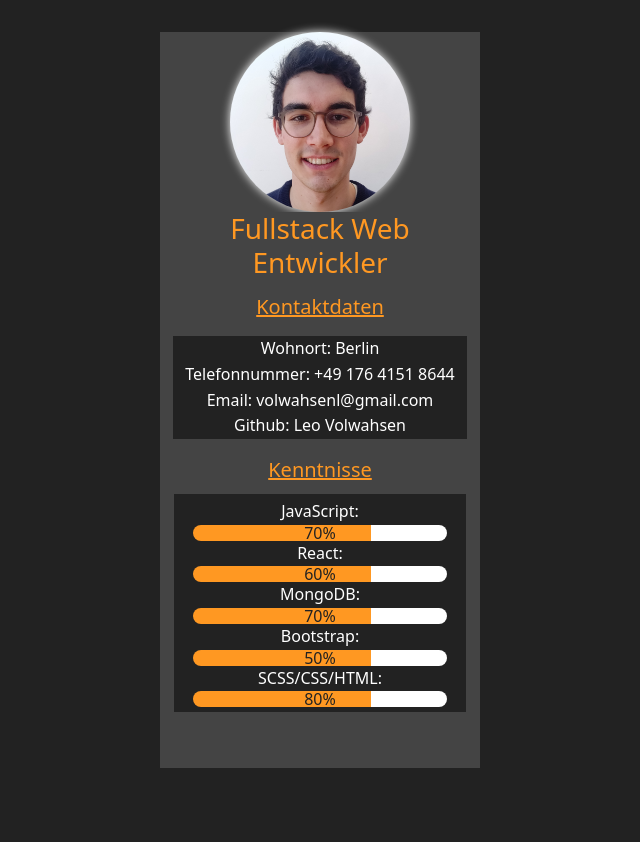
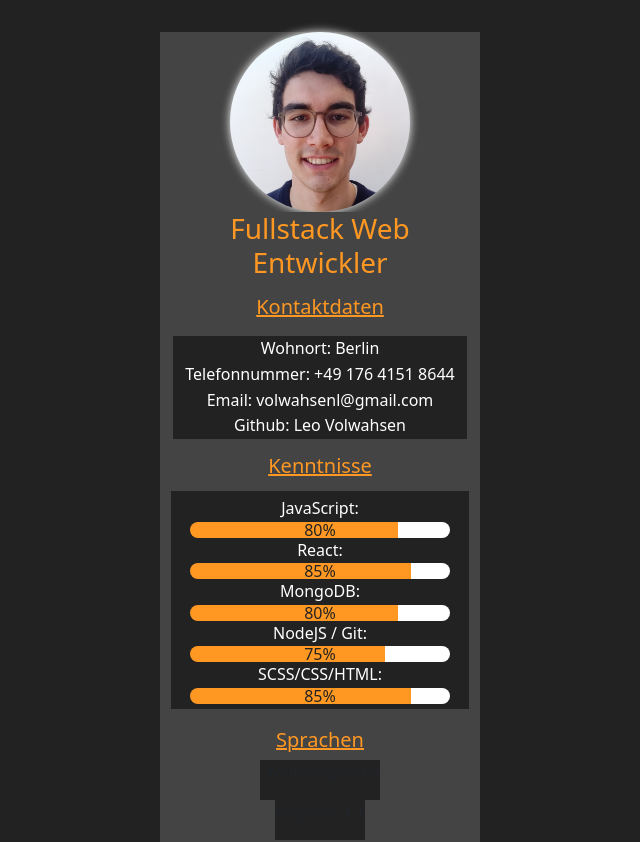
Before and after one commit to leovolwahsen/portfolio-lv, a React (Vite) app in the folder portfolio-lv/: page / in a window 1280 px wide. Shown: the whole page, without its empty margins (0-640 px from the left). Before the commit the page ends 800 px from the top, so only its background shows below. Built offline with nearby package versions, Linux system fonts and the light colour scheme.

Commit message:
sprachen werden hinzugefügt

```diff
--- a/portfolio-lv/package.json
+++ b/portfolio-lv/package.json
@@ -11,6 +11,7 @@
     "dependencies": {
         "bootstrap": "^5.3.0-alpha1",
         "react": "^18.2.0",
+        "react-bootstrap": "^2.7.2",
         "react-dom": "^18.2.0"
     },
     "devDependencies": {
--- a/portfolio-lv/src/App.css
+++ b/portfolio-lv/src/App.css
@@ -79,7 +79,7 @@
 .info .skills-container {
     background-color: var(--gray);
     width: 100%;
-    padding: 0.3rem;
+    padding: 0.1rem;
     margin-top: 1em;
     display: grid;
     justify-items: center;
@@ -102,13 +102,76 @@
     line-height: 1.6;
     color: var(--white);
 }
-.info .skills-container .skills-progressbar {
+.info .skills-container .skills-progressbar1 {
     width: 90%;
     height: 100%;
     margin: auto;
     color: var(--dark);
-    background: linear-gradient(to right, var(--text) 70%, var(--white) 30%);
+    background: linear-gradient(to right, var(--text) 80%, var(--white) 20%);
     border-radius: 10px;
     text-align: center;
     line-height: 100%;
 }
+.info .skills-container .skills-progressbar2 {
+    width: 90%;
+    height: 100%;
+    margin: auto;
+    color: var(--dark);
+    background: linear-gradient(to right, var(--text) 85%, var(--white) 15%);
+    border-radius: 10px;
+    text-align: center;
+    line-height: 100%;
+}
+.info .skills-container .skills-progressbar3 {
+    width: 90%;
+    height: 100%;
+    margin: auto;
+    color: var(--dark);
+    background: linear-gradient(to right, var(--text) 80%, var(--white) 30%);
+    border-radius: 10px;
+    text-align: center;
+    line-height: 100%;
+}
+.info .skills-container .skills-progressbar4 {
+    width: 90%;
+    height: 100%;
+    margin: auto;
+    color: var(--dark);
+    background: linear-gradient(to right, var(--text) 75%, var(--white) 35%);
+    border-radius: 10px;
+    text-align: center;
+    line-height: 100%;
+}
+.info .skills-container .skills-progressbar5 {
+    width: 90%;
+    height: 100%;
+    margin: auto;
+    color: var(--dark);
+    background: linear-gradient(to right, var(--text) 85%, var(--white) 30%);
+    border-radius: 10px;
+    text-align: center;
+    line-height: 100%;
+}
+.info .language-container {
+    width: 100%;
+    padding: 0.1rem;
+    text-align: center;
+    justify-items: center;
+    display: grid;
+    background-color: var(--gray);
+}
+.info .language-container .language-title {
+    color: var(--text);
+    text-align: center;
+    background-color: var(--gray);
+    text-decoration: underline;
+}
+/*
+.info .language-container .circular-progress {
+    width: 100px;
+    height: 50px;
+    border: 3px solid var(--text);
+    position: absolute;
+    color: var(--white);
+    text-align: center;
+} */
--- a/portfolio-lv/src/App.jsx
+++ b/portfolio-lv/src/App.jsx
@@ -23,16 +23,25 @@ function App() {
                         <h5 className="skills-title">Kenntnisse</h5>
                         <ul className="skills-data">
                             <li>JavaScript: </li>
-                            <div className="skills-progressbar">70%</div>
+                            <div className="skills-progressbar1">80%</div>
                             <li>React: </li>
-                            <div className="skills-progressbar">60%</div>
+                            <div className="skills-progressbar2">85%</div>
                             <li>MongoDB:</li>
-                            <div className="skills-progressbar">70%</div>
-                            <li>Bootstrap:</li>
-                            <div className="skills-progressbar">50%</div>
+                            <div className="skills-progressbar3">80%</div>
+                            <li>NodeJS / Git:</li>
+                            <div className="skills-progressbar4">75%</div>
                             <li>SCSS/CSS/HTML:</li>
-                            <div className="skills-progressbar">80%</div>
+                            <div className="skills-progressbar5">85%</div>
                         </ul>
+                    </div>
+                    <div className="language-container">
+                        <h5 className="language-title">Sprachen</h5>
+                        <div className="circular-progress">
+                            <p className="progress-value">: Muttersprache</p>
+                        </div>
+                        <div className="circular-progress">
+                            <p className="progress-value">Englisch: C1</p>
+                        </div>
                     </div>
                 </div>
                 <div className="text"></div>
```
Also changed, not shown: 1 other file (tests, documents, lock files or other folders). Lines whose indentation alone changed are shown as unchanged.
